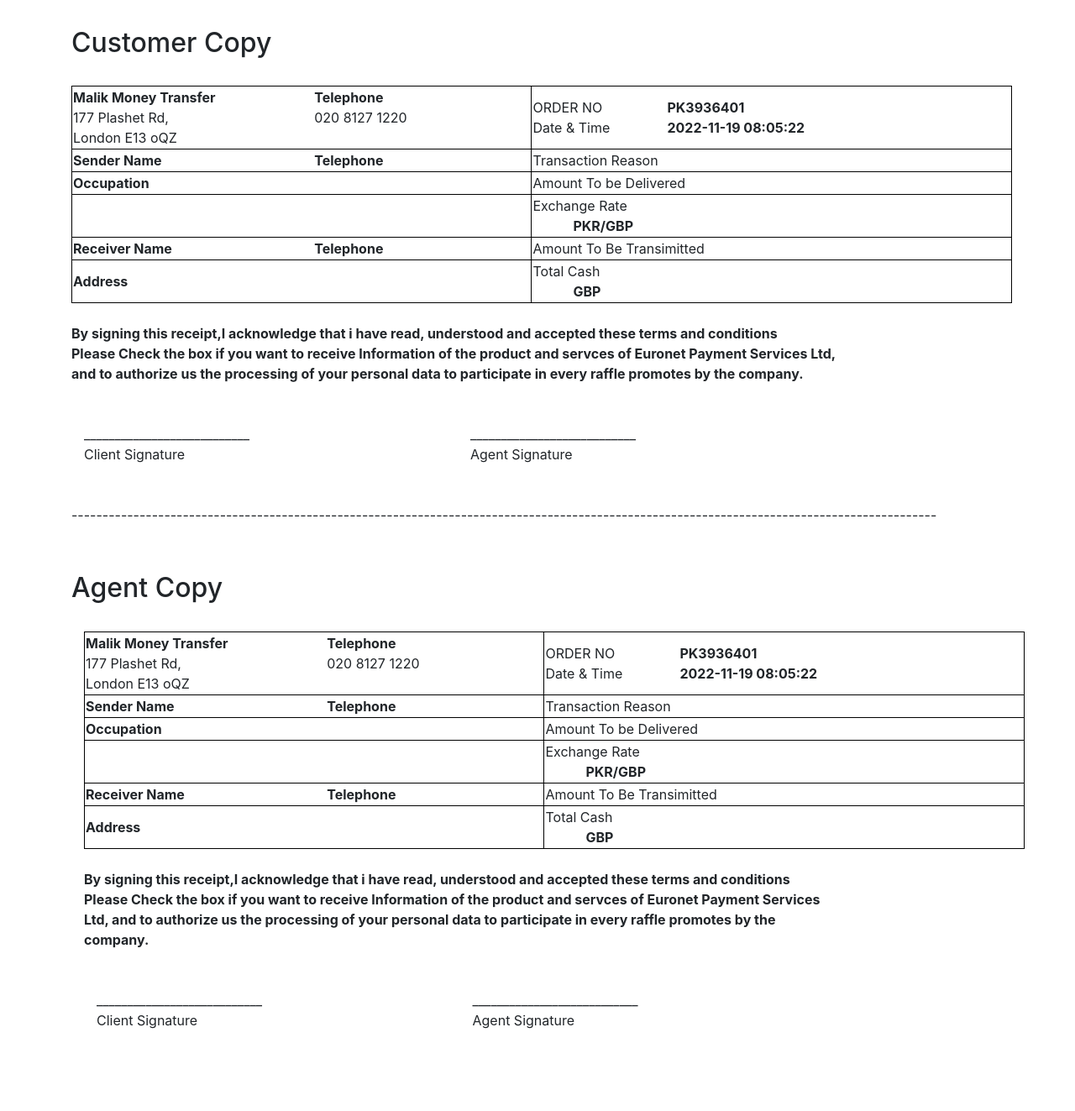
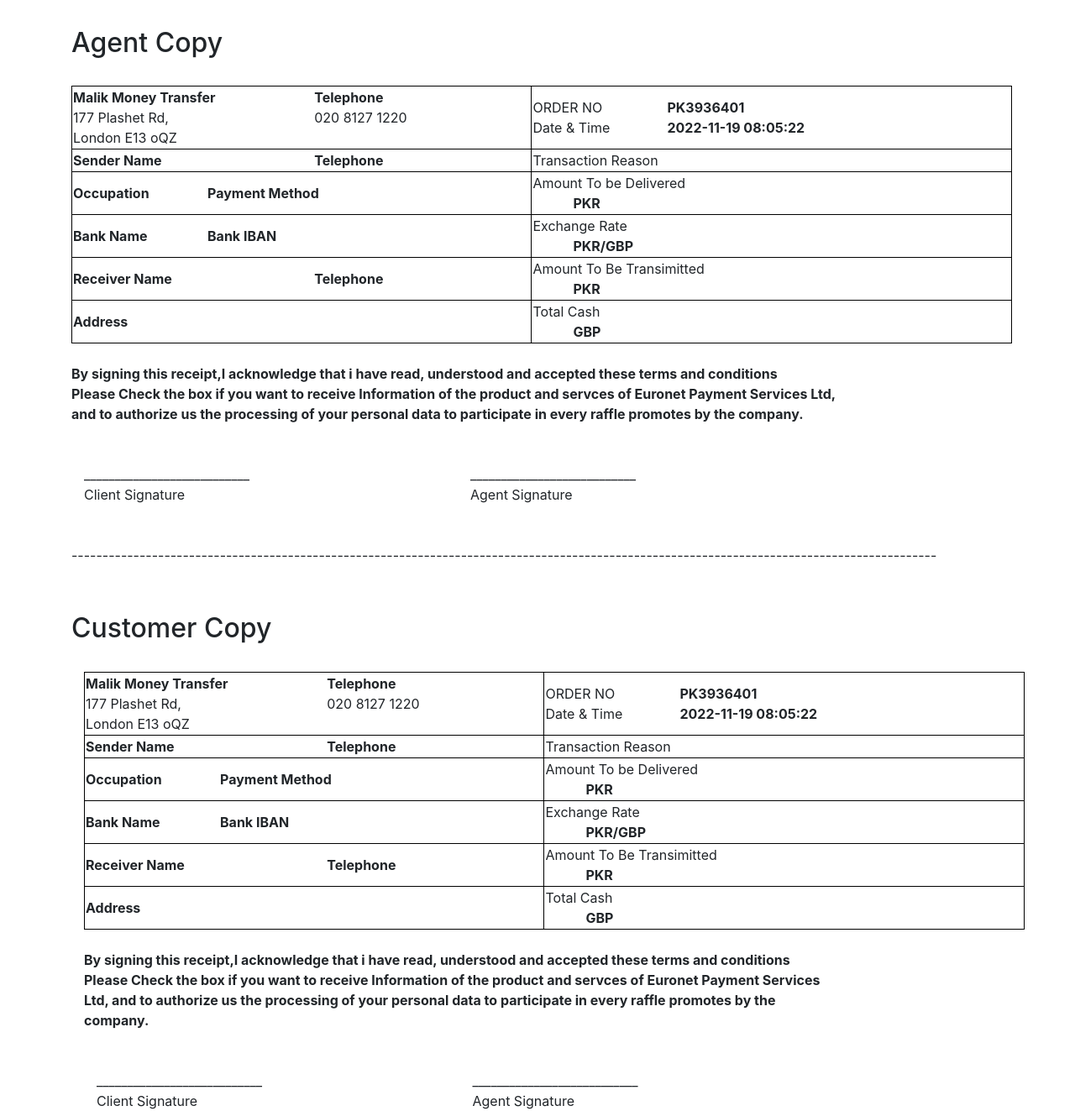
Before and after one commit to NabiyaYousaf/money_exchange, a PHP site: page /money_exchange/slip.php?id=49 in a window 1280 px wide. Shown: the whole page at 84% size. Before the commit the page ends 1225 px from the top, so only its background shows below. Run offline with PHP 8.4, Linux system fonts and the light colour scheme; data comes from the database, SQL or seed files in the repository.

Commit message:
Second Commit

```diff
--- a/edit_transaction.php
+++ b/edit_transaction.php
@@ -344,7 +344,7 @@
             });
 
             //total
-            $('#exchange').on('change', function() {
+            $('#amount_received').on('focus', function() {
                 let currency_check = $('#currency').val();
                 let rate_exchange = parseFloat($('#exchange').val());
                 let amount = parseFloat($('#amount').val());
--- a/slip.php
+++ b/slip.php
@@ -24,7 +24,7 @@
 
 <body>
     <div class="container">
-        <h2 style="margin:2rem 0;">Customer Copy</h2>
+        <h2 style="margin:2rem 0;">Agent Copy</h2>
         <div class="row">
             <div class="col-md-10">
 
@@ -80,24 +80,35 @@
                         </td>
                     </tr>
                     <tr>
-                        <td>
-                            <div class="row d-flex">
-                                <div class="col-md-12"><b>Occupation</b><br><?php echo $res['occupation'] ?></div>
-                                <div>
+                        <td style="border:1px solid black;">
+                            <div class="d-flex">
+                                <div style="width:10rem;"><b>Occupation</b></div>
+                                <div><b>Payment Method</b></div>
+                            </div>
+                            <div class="d-flex">
+                                <div style="width:10rem;"><?php echo $res['occupation']; ?></div>
+                                <div> <?php echo $res['payment_method']; ?></div>
+                            </div>
                         </td>
                         <td>
                             <div>Amount To be Delivered</div>
                             <div class="d-flex ml-5">
-                                <div style="width:5rem;"><b><?php
-                            echo $res['currency'];
-                        ?></b></div>
-                                <div style="width:10rem;"><?php echo $res['amount_received']; ?></div>
+                                <div style="width:5rem;"><b>PKR</b></div>
+                                <div style="width:10rem;"><?php echo $res['amount']; ?></div>
                             </div>
                         </td>
 
                     </tr>
                     <tr>
                         <td>
+                            <div class="d-flex">
+                                <div style="width:10rem;"><b>Bank Name</b></div>
+                                <div><b>Bank IBAN</b></div>
+                            </div>
+                            <div class="d-flex">
+                                <div style="width:10rem;"><?php echo $res['bank_name']; ?></div>
+                                <div> <?php echo $res['bank_iban_no']; ?></div>
+                            </div>
                         </td>
                         <td>
                             <div>Exchange Rate</div>
@@ -120,10 +131,8 @@
                     <td>
                         Amount To Be Transimitted
                         <div class="d-flex ml-5">
-                            <div style="width:5rem;"><b><?php
-                            echo $res['currency'];
-                        ?></b></div>
-                            <div style="width:10rem;"><?php echo $res['amount_received']; ?></div>
+                            <div style="width:5rem;"><b>PKR</b></div>
+                            <div style="width:10rem;"><?php echo $res['amount']; ?></div>
                         </div>
                     </td>
                     </tr>
@@ -171,7 +180,7 @@
     <br><br>
 
 
-    <h2 style="margin:2rem 0;">Agent Copy</h2>
+    <h2 style="margin:2rem 0;">Customer Copy</h2>
     <div class="container">
         <div class="row">
             <div class="col-md-10">
@@ -228,23 +237,34 @@
                         </td>
                     </tr>
                     <tr>
-                        <td>
-                            <div class="row d-flex">
-                                <div class="col-md-12"><b>Occupation</b><br><?php echo $res['occupation'] ?></div>
-                                <div>
+                        <td style="border:1px solid black;">
+                            <div class="d-flex">
+                                <div style="width:10rem;"><b>Occupation</b></div>
+                                <div><b>Payment Method</b></div>
+                            </div>
+                            <div class="d-flex">
+                                <div style="width:10rem;"><?php echo $res['occupation']; ?></div>
+                                <div> <?php echo $res['payment_method']; ?></div>
+                            </div>
                         </td>
                         <td>
                             <div>Amount To be Delivered</div>
                             <div class="d-flex ml-5">
-                                <div style="width:5rem;"><b><?php
-                            echo $res['currency'];
-                        ?></b></div>
-                                <div style="width:10rem;"><?php echo $res['amount_received']; ?></div>
+                                <div style="width:5rem;"><b>PKR</b></div>
+                                <div style="width:10rem;"><?php echo $res['amount']; ?></div>
                             </div>
                         </td>
                     </tr>
                     <tr>
                         <td>
+                            <div class="d-flex">
+                                <div style="width:10rem;"><b>Bank Name</b></div>
+                                <div><b>Bank IBAN</b></div>
+                            </div>
+                            <div class="d-flex">
+                                <div style="width:10rem;"><?php echo $res['bank_name']; ?></div>
+                                <div> <?php echo $res['bank_iban_no']; ?></div>
+                            </div>
                         </td>
                         <td>
                             <div>Exchange Rate</div>
@@ -267,10 +287,8 @@
                     <td>
                         Amount To Be Transimitted
                         <div class="d-flex ml-5">
-                            <div style="width:5rem;"><b><?php
-                            echo $res['currency'];
-                        ?></b></div>
-                            <div style="width:10rem;"><?php echo $res['amount_received']; ?></div>
+                            <div style="width:5rem;"><b>PKR</b></div>
+                            <div style="width:10rem;"><?php echo $res['amount']; ?></div>
                         </div>
                     </td>
                     </tr>
@@ -283,12 +301,13 @@
                             <div class="d-flex ml-5">
                                 <div style="width:5rem;"><b>
                                     GBP
-                                </b></div>
+                                </b>
+                                </div>
                                 <div style="width:10rem;"><?php echo $res['receive_from_customer']; ?></div>
                             </div>
-            </div>
-            </td>
-            </tr>
+                        </div>
+                        </td>
+                    </tr>
             <?php
                                 }
                             }
```
Also changed, not shown: add_transaction.php (+44 -32 lines).
